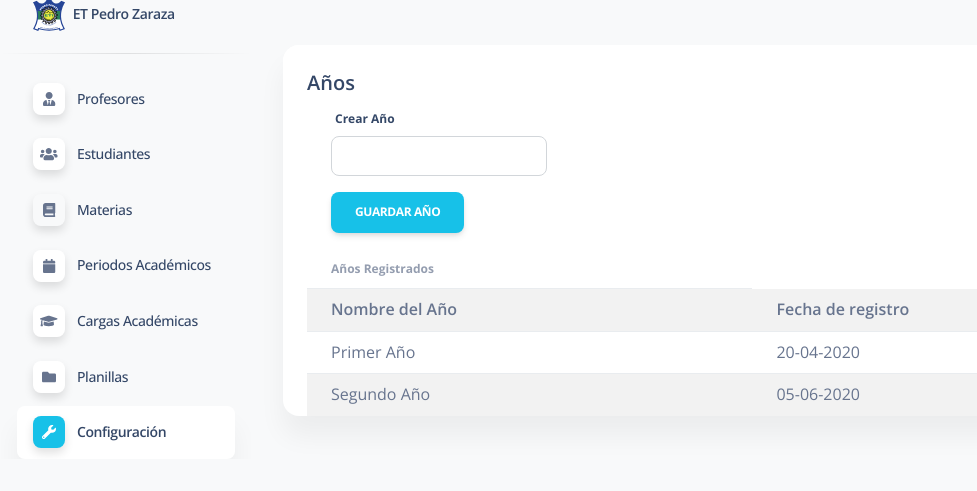
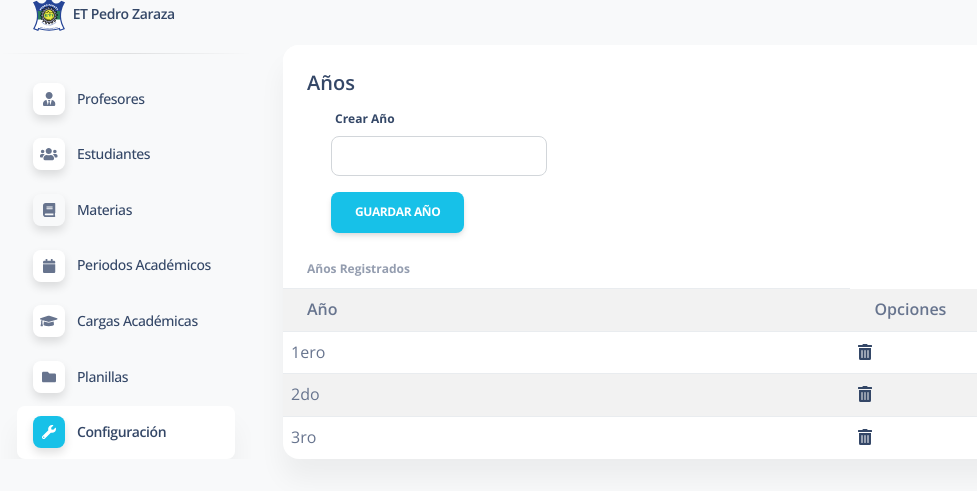
Before and after one commit to georgbztt/ETPZ, a Django app: a page that uses apps/templates/home/configuracion/anios.html in a window 1280 px wide. Shown: the part 41-532 px from the top of the page, without its empty margins (15-992 px from the left). Run offline with Django 3.2, Linux system fonts and the light colour scheme; a user stored in the database is signed in; data comes from the database, SQL or seed files in the repository; some libraries are stand-ins or nearby versions.

Commit message:
Muestra los años creados

```diff
--- a/apps/home/views.py
+++ b/apps/home/views.py
@@ -910,12 +910,15 @@ def crearAnios(request):
 
     form = AniosForm()
 
+    data_table = list(Anios.objects.values('id', 'nombre'))
+
     content = 'home/configuracion/anios.html'
     context = {
         'form':form,
         'segment':'configuracion',
         'title':'Años',
-        'table':content
+        'table':content,
+        'data_table':data_table
     }
 
     return render(request, 'home/table.html', context)
--- a/apps/templates/home/configuracion/anios.html
+++ b/apps/templates/home/configuracion/anios.html
@@ -11,9 +11,10 @@
         <div class="container">
             <div class="row">
                 <div class="col {% if form.nombre.errors %}form-error{% endif %}">
-                <label for="{{ form.nombre.id_for_label }}">Crear Año</label> <br>
+                    <label for="{{ form.nombre.id_for_label }}">Crear Año</label>
                     <div class="col-3">
                         {{ form.nombre }}
+                    </div>
                 </div>
             </div>
 
@@ -22,11 +23,9 @@
             <div class="col pt-3">
                 <button class="btn btn-primary" type="submit">Guardar Año</button>
             </div>
-
-
-        </div>
         </div>
     </form>
+</div>
 
 
 <div>
@@ -38,19 +37,19 @@
         </thead>
         <tbody>
             <tr>
-                    <th class="font-weight-bold align-middle ps-4">Nombre del Año</th>
-                    <th class="font-weight-bold align-middle ps-4">Fecha de registro</th>
+                <th class="font-weight-bold align-middle ps-4">Año</th>
+                <th class="font-weight-bold align-middle ps-4">Opciones</th>
             </tr>
+            {% for i in data_table %}
                 <tr>
-                    <td class="font-weight align-middle ps-4">Primer Año</td>
-                    <td class="font-weight align-middle ps-4">20-04-2020</td>
+                    <td>{{ i.nombre }}</td>
+                    <td>
+                        <a href="{% url 'editar_seccion' %}">
+                            <i class="fa fa-trash" aria-hidden="true"></i>
+                        </a>
+                    </td>
                 </tr>
-                <tr>
-                    <td class="font-weight align-middle ps-4">Segundo Año</td>
-                    <td class="font-weight align-middle ps-4">05-06-2020</td>
-                </tr>
+            {% endfor %}
         </tbody>
     </table>
 </div>
-    <div class="w-100"></div>
-</div>
--- a/apps/templates/home/configuracion/periodos-academicos.html
+++ b/apps/templates/home/configuracion/periodos-academicos.html
@@ -19,9 +19,6 @@
 
             <div class="col pt-3">
                 <button class="btn btn-primary" type="submit">Guardar Periodo</button>
-        </div>
-
-
             </div>
         </div>
     </form>
```
Lines whose indentation alone changed are shown as unchanged.
